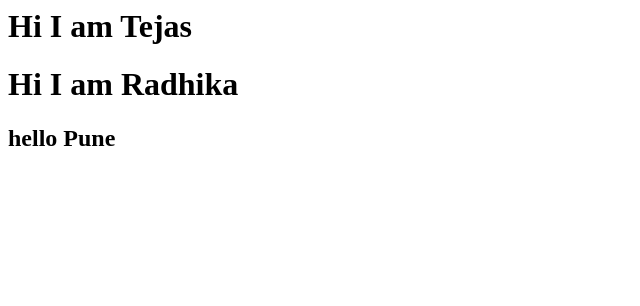
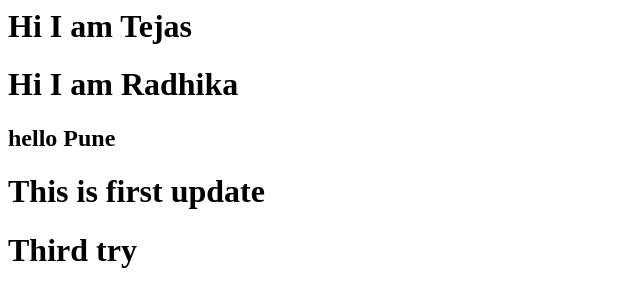
Before and after one commit to tejasacharekar/Central, a plain HTML site: page index.html in a window 1280 px wide. Shown: the whole page, without its empty margins (0-640 px from the left). Drawn offline with Linux system fonts and the light colour scheme.

Commit message:
Third try

```diff
--- a/index.html
+++ b/index.html
@@ -6,5 +6,7 @@
 		<h1> Hi I am Tejas </h1>
 		<h1> Hi I am Radhika </h1>
 		<h2> hello Pune</h2>
+		<h1> This is first update <h1>
+		<h1> Third try </h1>
 	</body>
 </html>
```
